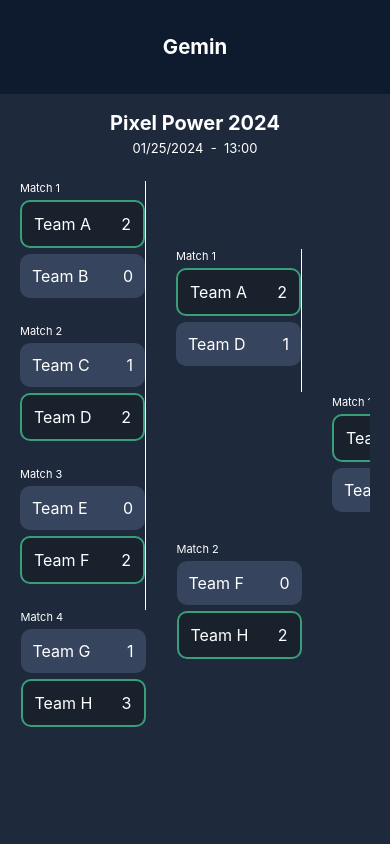
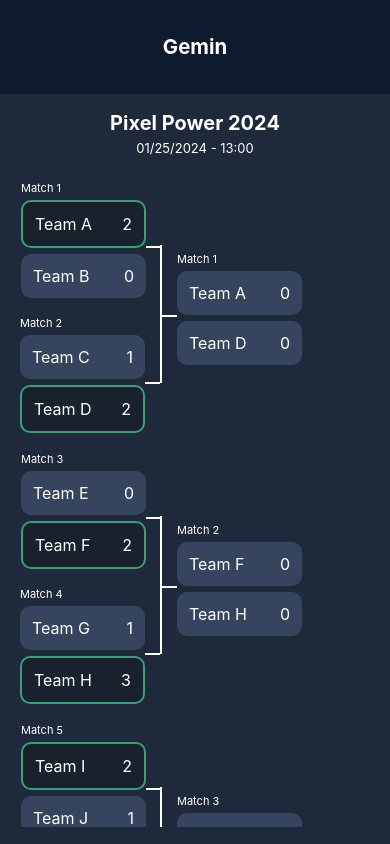
Before and after one commit to Gemin-id/Gemin, a React Native app: screen / in a window 390 px wide. Built offline with nearby package versions, Linux system fonts and the light colour scheme.

Commit message:
feat: add connector lines

```diff
--- a/apps/screen/BracketScreen.tsx
+++ b/apps/screen/BracketScreen.tsx
@@ -1,32 +1,28 @@
-import React from 'react';
+import React, { useState, useEffect } from 'react';
 import { View, Text, StyleSheet, ScrollView } from 'react-native';
 
 const participants = [
   'Team A', 'Team B', 'Team C', 'Team D',
-    'Team E', 'Team F', 'Team G', 'Team H'
+  'Team E', 'Team F', 'Team G', 'Team H',
+  'Team I', 'Team J', 'Team K', 'Team L',
+  'Team M', 'Team N', 'Team O', 'Team P'
 ];
 
 const score = [
   0, 1, 2, 3
 ];
 
-const matches = [
-    // First round
+const initialMatches = [
   [
     { matchNumber: 1, team1: participants[0], score1: score[2], team2: participants[1], score2: score[0] },
     { matchNumber: 2, team1: participants[2], score1: score[1], team2: participants[3], score2: score[2] },
     { matchNumber: 3, team1: participants[4], score1: score[0], team2: participants[5], score2: score[2] },
     { matchNumber: 4, team1: participants[6], score1: score[1], team2: participants[7], score2: score[3] },
-    ],
-    // Second round
-    [
-        { matchNumber: 5, team1: participants[0], score1: score[2], team2: participants[3], score2: score[1] },
-        { matchNumber: 6, team1: participants[5], score1: score[0], team2: participants[7], score2: score[2] },
-    ],
-    // Final round
-    [
-        { matchNumber: 7, team1: participants[0], score1: score[3], team2: participants[7], score2: score[0] },
-    ],
+    { matchNumber: 5, team1: participants[8], score1: score[2], team2: participants[9], score2: score[1] },
+    { matchNumber: 6, team1: participants[10], score1: score[0], team2: participants[11], score2: score[2] },
+    { matchNumber: 7, team1: participants[12], score1: score[1], team2: participants[13], score2: score[3] },
+    { matchNumber: 8, team1: participants[14], score1: score[2], team2: participants[15], score2: score[0] }
+  ]
 ];
 
 type Match = {
@@ -39,10 +35,36 @@ type Match = {
 
 type RoundProps = {
   matches: Match[];
-    roundNumber: number;
 };
 
-const Match = ({ matchNumber, team1, score1, team2, score2 }: Match) => (
+const getWinner = (match: Match) => {
+  return match.score1 > match.score2 ? match.team1 : match.team2;
+};
+
+const generateNextRound = (currentRound: Match[]) => {
+  const nextRound = [];
+  for (let i = 0; i < currentRound.length; i += 2) {
+    const match1 = currentRound[i];
+    const match2 = i + 1 < currentRound.length ? currentRound[i + 1] : null;
+    if (match1 && match2) {
+      const match1Winner = getWinner(match1);
+      const match2Winner = getWinner(match2);
+      nextRound.push({
+        matchNumber: nextRound.length + 1,
+        team1: match1Winner,
+        score1: 0,
+        team2: match2Winner,
+        score2: 0,
+      });
+    }
+  }
+  return nextRound.length ? nextRound : null;
+};
+
+
+const Match = ({ matchNumber, team1, score1, team2, score2, hasNextRound, hasPrevRound }: Match & { hasNextRound: boolean, hasPrevRound: boolean }) => (
+  <View style={{ flexDirection: 'row', alignItems: 'center' }}>
+    { hasPrevRound && <View style={styles.horizontalLine} /> }
     <View style={styles.matchContainer}>
       <Text style={styles.matchNumber}>Match {matchNumber}</Text>
       <View style={[styles.teamContainer, score1 > score2 ? styles.winningTeam : {}]}>
@@ -54,42 +76,61 @@ const Match = ({ matchNumber, team1, score1, team2, score2 }: Match) => (
         <Text style={styles.scoreText}>{score2}</Text>
       </View>
     </View>
-  );
-
-const baseGap = 75;
-const Round = ({ matches, roundNumber }: RoundProps) => (
-    <View style={styles.roundContainer}>
-      {matches.map((match, index) => {
-        const marginTop = roundNumber > 1 && index !== 0 ? roundNumber * baseGap : 0;
-        return (
-          <View key={index} style={{ flexDirection: 'row' }}>
-            <View style={[styles.matchContainer, { marginTop: marginTop }]}>
-              <Match matchNumber={index + 1} team1={match.team1} score1={match.score1} team2={match.team2} score2={match.score2} />
-            </View>
-            {index < matches.length - 1 && (
-              <View style={{ borderLeftWidth: 1, borderColor: '#ffffff', flex: 1 }} />
-            )}
-          </View>
-        );
-      })}
+    {hasNextRound && <View style={styles.horizontalLine} />}
   </View>
 );
 
+
+const Round = ({ matches, hasNextRound, hasPrevRound }: RoundProps & { hasNextRound: boolean, hasPrevRound: boolean }) => (
+  <View style={styles.roundContainer}>
+    {matches.map((match, index) => (
+      <View key={index} style={{ flexDirection: 'row', alignItems: 'center' }}>
+        <Match
+          matchNumber={match.matchNumber}
+          team1={match.team1}
+          score1={match.score1}
+          team2={match.team2}
+          score2={match.score2}
+          hasNextRound={hasNextRound}
+          hasPrevRound={hasPrevRound}
+        />
+        {index % 2 !== 0 && hasNextRound && (
+          <View style={styles.verticalLine} />
+        )}
+      </View>
+    ))}
+  </View>
+);
+
+
 export default function BracketScreen() {
+  const [rounds, setRounds] = useState([initialMatches[0]]);
+
+  useEffect(() => {
+    const newRounds = [...rounds];
+    for (let i = 0; i < rounds.length; i++) {
+      const nextRound = generateNextRound(rounds[i]);
+      if (nextRound) {
+        newRounds.push(nextRound);
+      }
+    }
+    setRounds(newRounds);
+  }, []);
+
   return (
-        <ScrollView style={styles.container}>
+    <View style={styles.container}>
       <Text style={styles.title}>Pixel Power 2024</Text>
-            <Text style={styles.subtitle}>01/25/2024  -  13:00</Text>
+      <Text style={styles.subtitle}>01/25/2024 - 13:00</Text>
       <ScrollView>
         <ScrollView horizontal>
           <View style={styles.bracketContainer}>
-                        {matches.map((round, index) => (
-                            <Round key={index} matches={round} roundNumber={index + 1} />
+            {rounds.map((round, index) => (
+              <Round key={index} matches={round} hasNextRound={index < rounds.length - 1} hasPrevRound={index > 0} />
             ))}
           </View>
         </ScrollView>
       </ScrollView>
-        </ScrollView>
+    </View>
   );
 }
 
@@ -115,22 +156,22 @@ const styles = StyleSheet.create({
   },
   bracketContainer: {
     flexDirection: 'row',
-        justifyContent: 'space-around',
     alignItems: 'center',
   },
   roundContainer: {
+    height: '100%',
     alignItems: 'center',
-        marginRight: 30,
+    justifyContent: 'space-around',
   },
   matchContainer: {
     marginBottom: 10,
+    // gap: 10,
   },
   teamContainer: {
     backgroundColor: '#36455D',
     padding: 12,
     borderRadius: 10,
     marginBottom: 6,
-        // alignItems: 'center',
     justifyContent: 'space-between',
     width: 125,
     flexDirection: 'row',
@@ -138,7 +179,6 @@ const styles = StyleSheet.create({
   matchText: {
     color: '#ffffff',
     fontSize: 16,
-        // textAlign: 'center',
   },
   scoreText: {
     color: '#ffffff',
@@ -155,4 +195,16 @@ const styles = StyleSheet.create({
     borderWidth: 2,
     backgroundColor: '#19212D',
   },
+  verticalLine: {
+    width: 2,
+    height: '100%',
+    backgroundColor: '#ffffff',
+    marginBottom: 138,
+  },
+  horizontalLine: {
+    width: 15,
+    height: 2,
+    backgroundColor: '#ffffff',
+    left: 0,
+  },
 });
```
Lines whose indentation alone changed are shown as unchanged.
